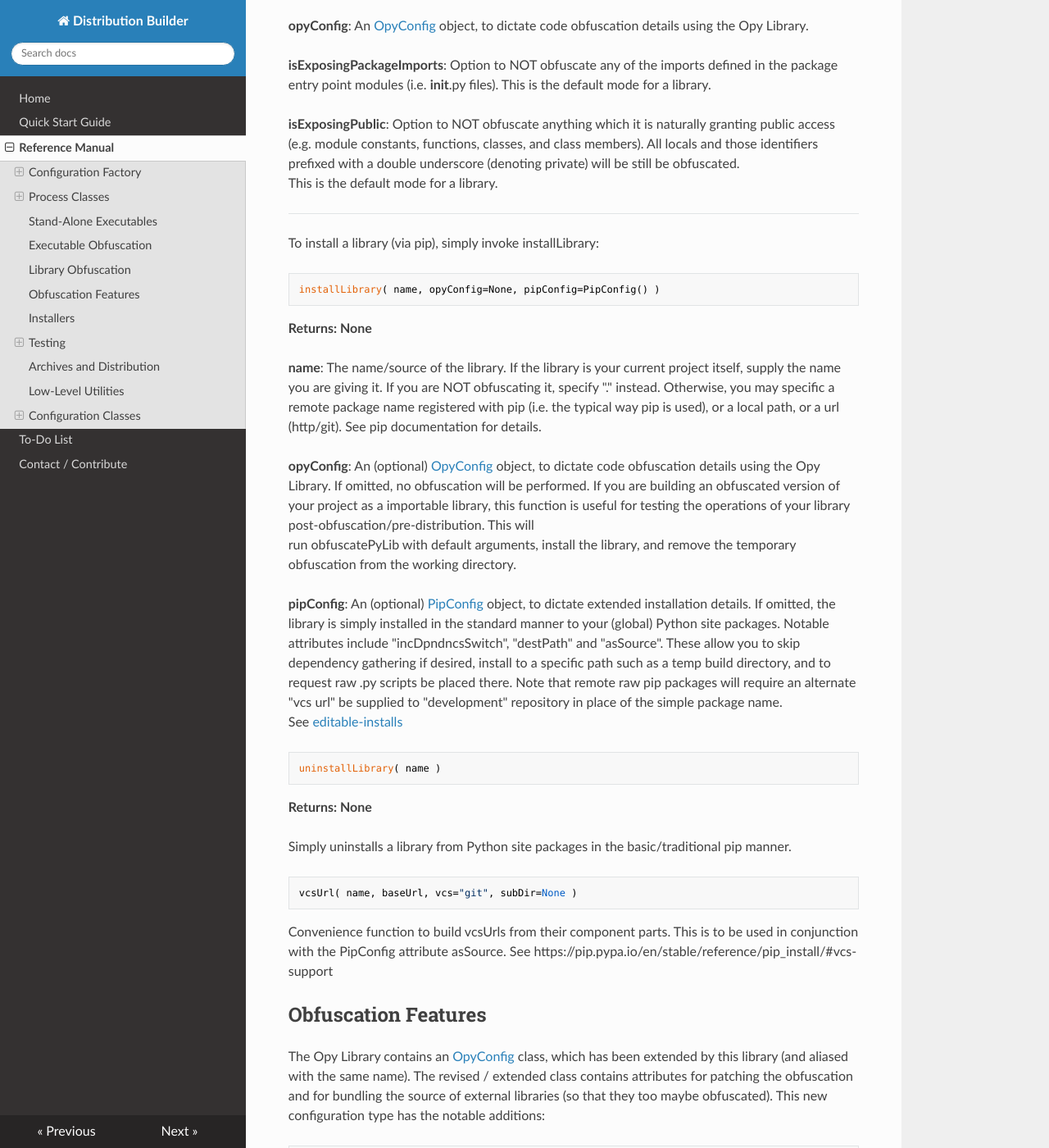
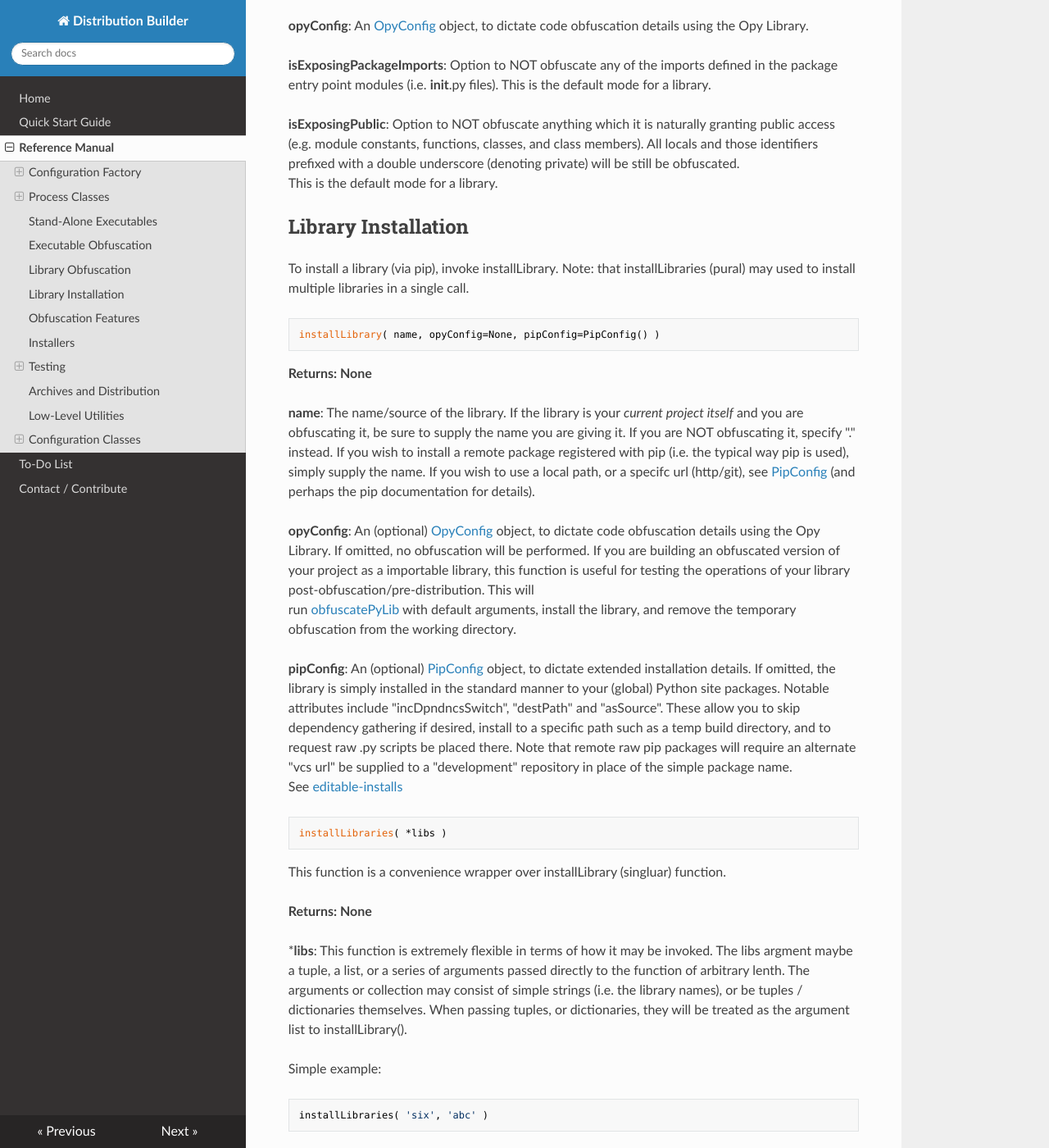
Before and after one commit to BuvinJT/distbuilder, an MkDocs documentation site: the page built from docs/Reference.md, in a window 1280 px wide and 1400 px high, scrolled down 4011 px. Shown: the whole window at 82% size. Built offline with MkDocs 1.6.1, drawn with Linux system fonts in a browser that asks for light colours; nearby versions of some CDN libraries; old or Windows-style settings are respelled for this version of MkDocs; some of the changed text lies outside the part shown.

Commit message:
Added installLibraries() function.

```diff
--- a/distbuilder/__init__.py
+++ b/distbuilder/__init__.py
@@ -18,7 +18,8 @@ from distbuilder.qt_installer import \
     , QT_IFW_VERBOSE_SWITCH
 
 from distbuilder.pip_installer import \
-      installLibrary \
+      installLibraries \
+    , installLibrary \
     , uninstallLibrary \
     , PipConfig \
     , vcsUrl
--- a/docs/Reference.md
+++ b/docs/Reference.md
@@ -223,21 +223,26 @@ obfuscatePyLib:
     (denoting private) will be still be obfuscated.
     This is the default mode for a library.
 
--------------------------------------------------------
-To install a library (via pip), simply invoke installLibrary:
+## Library Installation
+
+To install a library (via pip), invoke installLibrary.
+Note: that installLibraries (pural) may used to install
+multiple libraries in a single call.
 
     installLibrary( name, opyConfig=None, pipConfig=PipConfig() )
 
 **Returns: None**
 
 **name**: The name/source of the library.  If the
-    library is your current project itself, supply
-    the name you are giving it.  If you are NOT
-    obfuscating it, specify "." instead.  Otherwise,
-    you may specific a remote package name registered
-    with pip (i.e. the typical way pip is used),
-    or a local path, or a url (http/git). See
-    pip documentation for details.
+    library is your *current project itself* and you
+    are obfuscating it, be sure to supply the name you
+    are giving it.  If you are NOT obfuscating it,
+    specify "." instead.  If you wish to install a
+    remote package registered with pip (i.e. the typical way pip
+    is used), simply supply the name.
+    If you wish to use a local path, or a specifc url (http/git),
+    see [PipConfig](#pipconfig) (and perhaps the pip documentation
+    for details).
 
 **opyConfig**: An (optional) [OpyConfig](#opyconfig) object,
     to dictate code obfuscation details using
@@ -247,7 +252,7 @@ To install a library (via pip), simply invoke installLibrary:
     as a importable library, this function is useful
     for testing the operations of your library
     post-obfuscation/pre-distribution. This will
-    run obfuscatePyLib with default arguments,
+    run [obfuscatePyLib](#-library-obfuscation) with default arguments,
     install the library, and remove the temporary
     obfuscation from the working directory.
 
@@ -261,9 +266,40 @@ To install a library (via pip), simply invoke installLibrary:
     a specific path such as a temp build directory,
     and to request raw .py scripts be placed there.
     Note that remote raw pip packages will require an
-    alternate "vcs url" be supplied to "development"
+    alternate "vcs url" be supplied to a "development"
     repository in place of the simple package name.
     See [editable-installs](https://pip.pypa.io/en/stable/reference/pip_install/#editable-installs)
+
+	installLibraries( *libs )
+
+This function is a convenience wrapper over installLibrary (singluar) function.
+
+**Returns: None**
+
+***libs**: This function is extremely flexible in terms of how
+   it may be invoked. The libs argment maybe a tuple, a list,
+   or a series of arguments passed directly to the function
+   of arbitrary lenth.  The arguments or collection may consist of
+   simple strings (i.e. the library names), or be tuples / dictionaries
+   themselves.  When passing tuples, or dictionaries, they will be
+   treated as the argument list to installLibrary().
+
+Simple example:
+
+	installLibraries( 'six', 'abc' )
+
+Simple example with a version detail:
+
+	installLibraries( 'six', 'abc', 'setuptools==40.6.3' )
+
+Complex example:
+
+ 	opyCfg = OpyConfig()
+ 	...
+ 	pipCfg = PipConfig()
+ 	...
+ 	myLib = {'name':'MyLib', 'opyConfig':opyCfg, 'pipConfig':pipCfg }
+ 	installLibraries( 'six', myLib )
 
     uninstallLibrary( name )
 
@@ -278,6 +314,7 @@ Convenience function to build vcsUrls from their
 component parts. This is to be used in conjunction
 with the PipConfig attribute asSource.
 See https://pip.pypa.io/en/stable/reference/pip_install/#vcs-support
+
 
 ## Obfuscation Features
 
```
Also changed, not shown: other parts of docs/Reference.md (+2 -0 lines), 1 other file.
